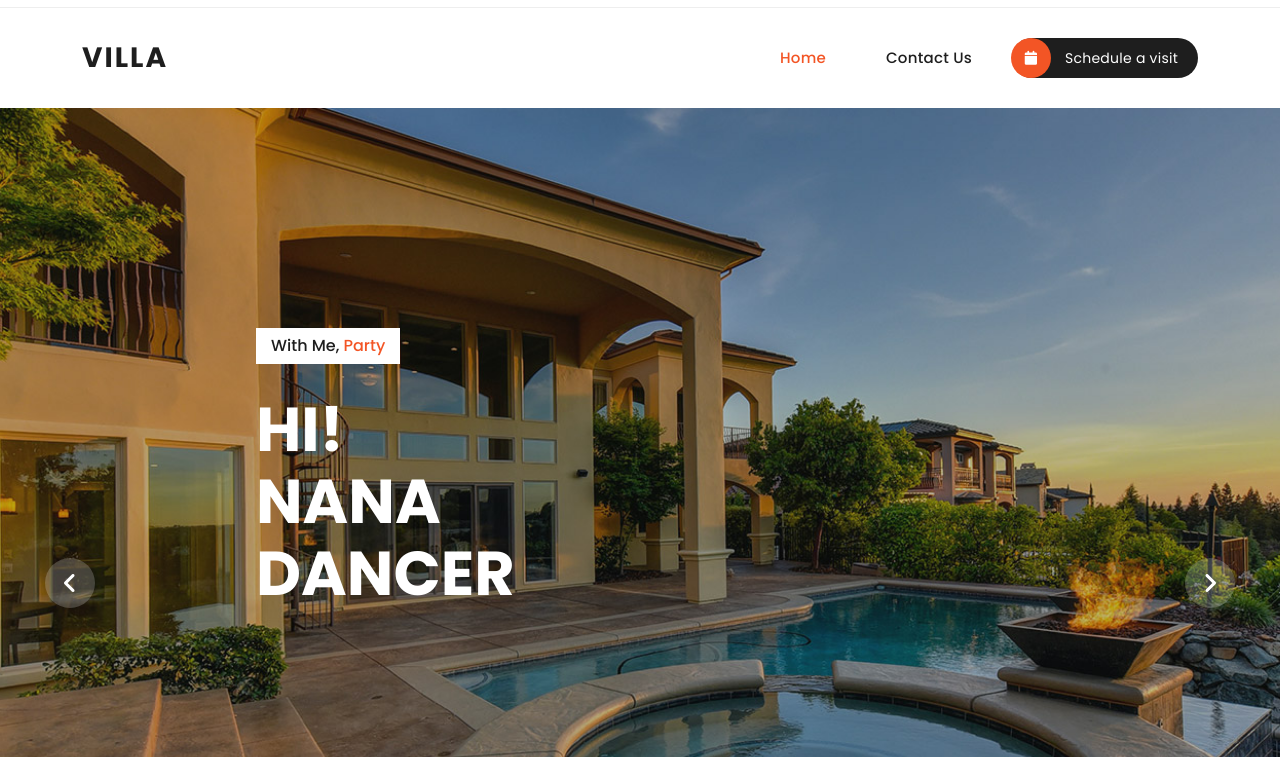
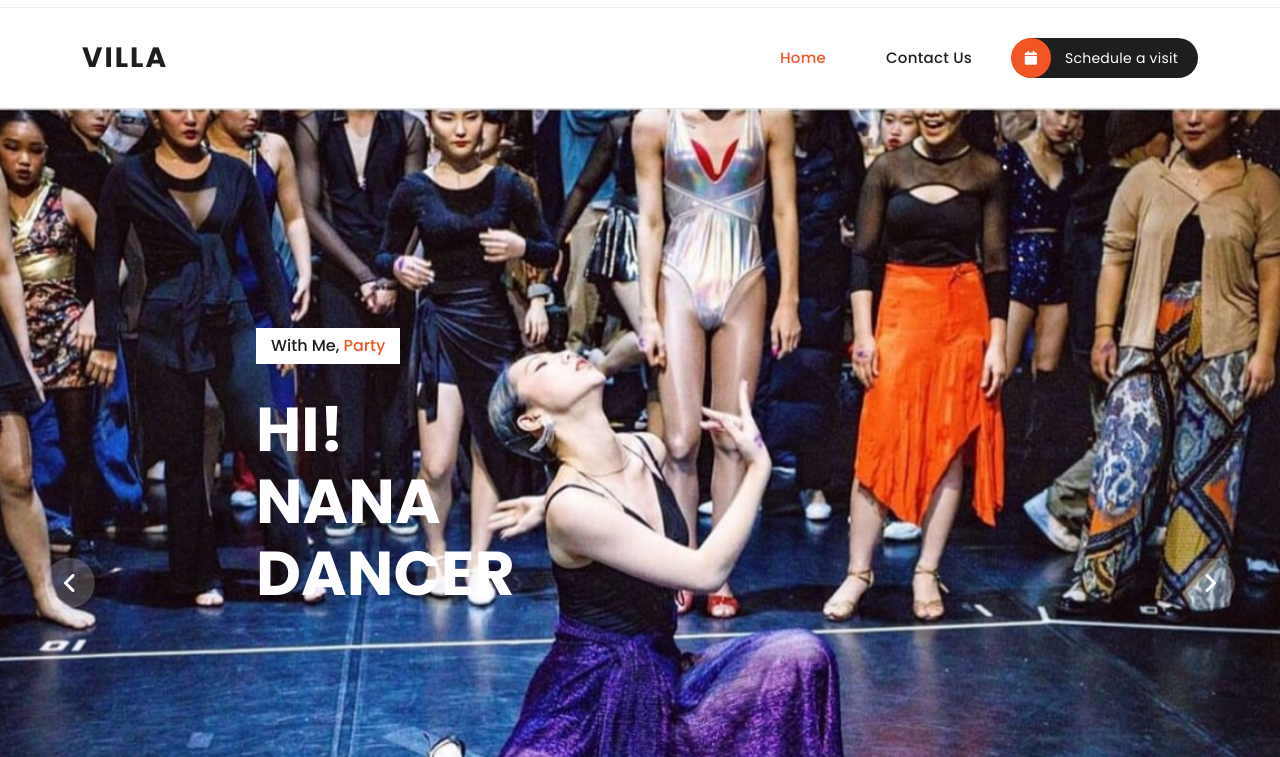
Before and after one commit to junfuture1103/nana_homepage, a plain HTML site: page index.html in a window 1280 px wide. Shown: the part 43-800 px from the top of the page. Drawn offline with nearby package versions, Linux system fonts and the light colour scheme.

Commit message:
add nana1

```diff
--- a/assets/css/templatemo-villa-agency.css
+++ b/assets/css/templatemo-villa-agency.css
@@ -745,7 +745,7 @@ Banner Style
 }
 
 .main-banner .item-1 {
-  background-image: url(../images/banner-01.jpg);
+  background-image: url(../images/nana1.jpg);
 }
 
 .main-banner .item-2 {
```
Also changed, not shown: assets/images/nana1.jpg (added).
